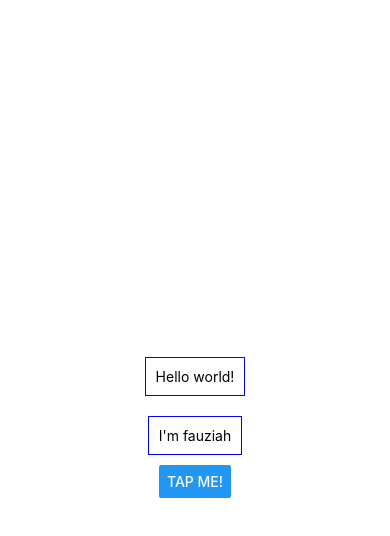
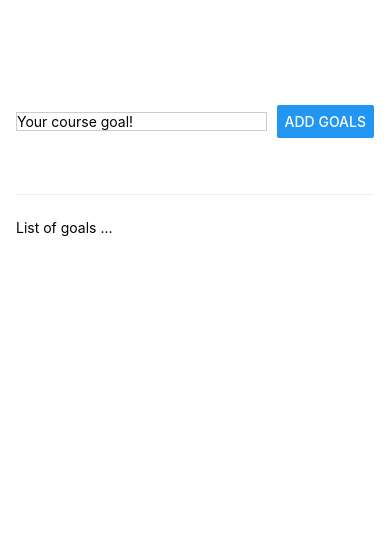
Before and after one commit to fauziahkipau/react-native, a React Native app: screen / in a window 390 px wide. Shown: the top 536 px of the page. Built offline with nearby package versions, Linux system fonts and the light colour scheme.

Commit message:
improving the layout

```diff
--- a/App.js
+++ b/App.js
@@ -1,27 +1,45 @@
-import { StatusBar } from 'expo-status-bar';
-import { Button, StyleSheet, Text, View } from 'react-native';
+import { StatusBar } from "expo-status-bar";
+import { Button, StyleSheet, Text, TextInput, View } from "react-native";
 
 export default function App() {
   return (
-    <View style={styles.container}>
-      <Text style={styles.dummyText}>Hello world!</Text>
-      <Text style={styles.dummyText}>I'm fauziah</Text>
-      <Button title='Tap me!'></Button>
+    <View style={styles.appContainer}>
+      <View style={styles.inputContainer}>
+        <TextInput
+          style={styles.styleInput}
+          placeholder="Your course goal!"
+        ></TextInput>
+        <Button title="ADD GOALS"></Button>
+      </View>
+      <View style={styles.goalsContainer}>
+        <Text>List of goals ...</Text>
+      </View>
     </View>
   );
 }
 
 const styles = StyleSheet.create({
-  container: {
+  appContainer: {
     flex: 1,
-    backgroundColor: '#fff',
-    alignItems: 'center',
-    justifyContent: 'center',
+    padding: 50,
+    paddingHorizontal: 16,
   },
-  dummyText: {
-    padding: 10,
-    margin: 10,
-    borderColor: 'blue',
-    borderWidth: 1
-  }
+  inputContainer: {
+    flex: 1,
+    flexDirection: "row",
+    justifyContent: "space-between",
+    alignItems: "center",
+    marginBottom: 24,
+    borderBottomWidth: 1,
+    borderBottomColor: "#efefefef",
+  },
+  styleInput: {
+    borderWidth: 1,
+    borderColor: "#CCCCCC",
+    width: "70%",
+    marginRight: 5,
+  },
+  goalsContainer: {
+    flex: 4,
+  },
 });
```
